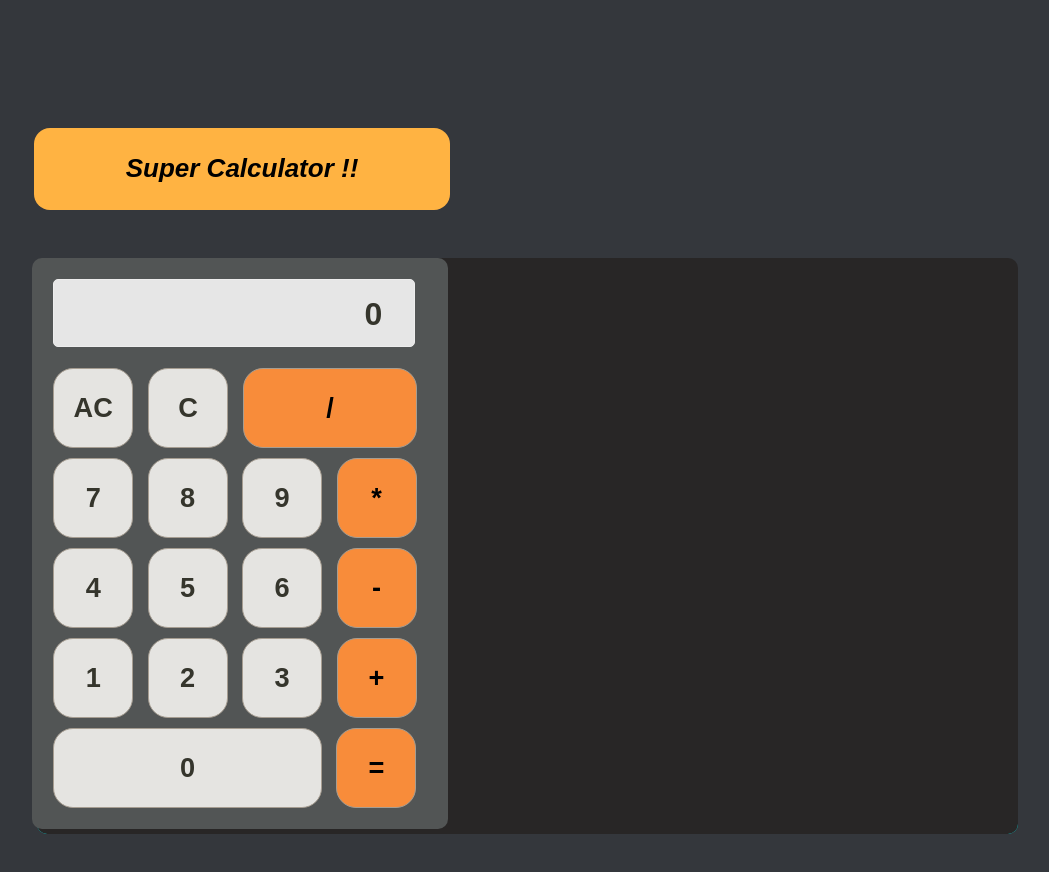
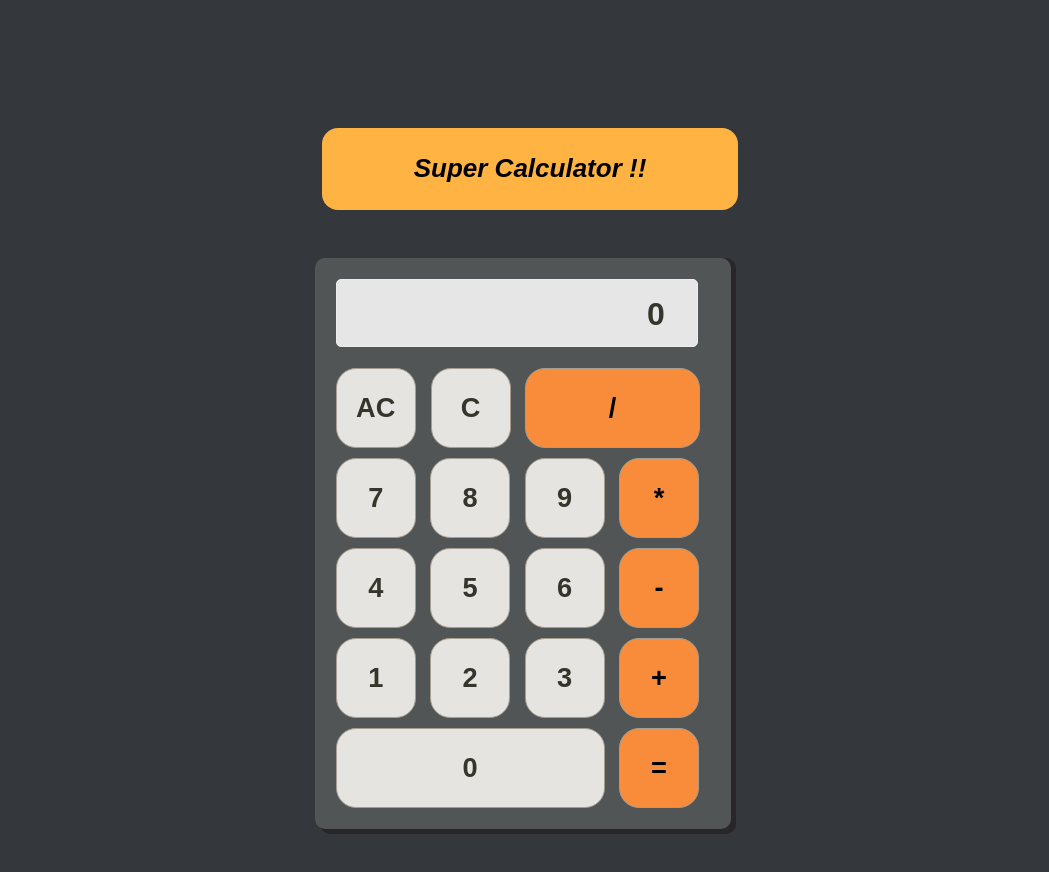
Before and after one commit to Ethanol48/Javascript, a plain HTML site: page 03-Calculator/index.html in a window 1280 px wide. Shown: the whole page, without its empty margins (126-1175 px from the left). Drawn offline with Linux system fonts and the light colour scheme.

Commit message:
fixing css and naming

```diff
--- a/03-Calculator/index.html
+++ b/03-Calculator/index.html
@@ -15,7 +15,7 @@
       </div>
     </header>
     <div class="grid">
-      <div class="outer">f </div>
+      <div class="outer"></div>
       <div class="container">
         <div class="calculator">
           <div class="display">
--- a/03-Calculator/styling/style.css
+++ b/03-Calculator/styling/style.css
@@ -6,7 +6,9 @@ body {
 }
 
 header {
- margin-bottom: 5px;
+  margin-bottom: 5px;
+  display: grid;
+  justify-content: center;
 }
 
 .container {
@@ -23,7 +25,8 @@ header {
   min-width: 26rem;
   max-width: 26rem;
   margin-left: 2rem;
-  margin-bottom: 2rem;
+  margin-bottom: 0rem;
+
 
   background-color: rgb(255, 179, 66);
   border-radius: 1rem;
@@ -95,11 +98,11 @@ header {
 
 .grid {
   display: grid;
-  background-color: aqua;
-  background: aqua;
+  /* background-color: aqua; */
+  /* background: aqua; */
   border-radius: 10px;
   margin: 20px 8px 0px 35px;
-
+  justify-content: center;
   margin-top: 4rem;
 }
 
@@ -117,5 +120,7 @@ header {
 .outer{
   background-color: rgb(40, 38, 38);
   border-radius: 10px;
+  min-width: 26rem;
+  max-width: 26rem;
 
 }
```
Also changed, not shown: index.html (added, +34 -0 lines), 01-cambiando-fondo/index.html (renamed from 01-cambiando_fondo/index.html), 01-cambiando-fondo/js/script.js (renamed from 01-cambiando_fondo/js/script.js), 01-cambiando-fondo/style.css (renamed from 01-cambiando_fondo/style.css).
